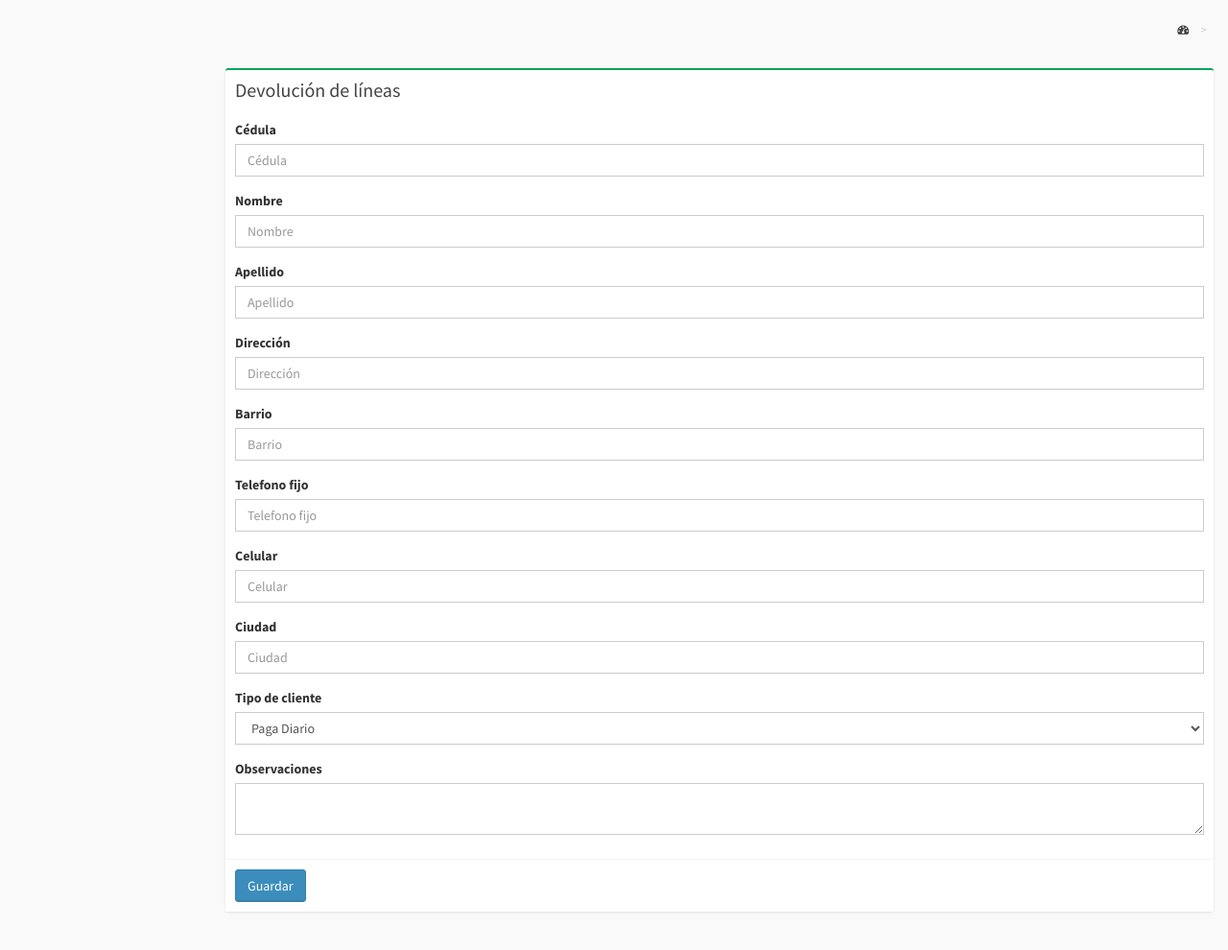
After one commit to eazapatao/motoros, a PHP site: template application/views/user/nuevo_devolucionlinea_view.php in a window 1280 px wide. The commit adds this page. Shown: the whole page at 96% size. Run offline with PHP 8.4, Linux system fonts and the light colour scheme; the template is opened without the code that fills it, so the values that code supplies are empty; some libraries are stand-ins or nearby versions.

Commit message:
devolucion de lineas

```diff
--- /dev/null
+++ b/application/views/user/nuevo_devolucionlinea_view.php
@@ -0,0 +1,83 @@
+<aside class="right-side">
+    <!-- Content Header (Page header) -->
+    <section class="content-header">
+        <h1>
+            <?= $menu?>
+            <small><?= $titulo?></small>
+        </h1>
+        <ol class="breadcrumb">
+            <li><a href="#"><i class="fa fa-dashboard"></i> <?= $menu?></a></li>
+            <li class="active"><?= $titulo?></li>
+        </ol>
+    </section>
+
+    <!-- Main content -->
+    <section class="content">
+
+        <div class="row">
+
+            <div class="col-lg-12">
+                <div class="box box-success">
+                    <div class="box-header">
+                        <h3 class="box-title">Devolución de líneas</h3>
+                    </div><!-- /.box-header -->
+                    <!-- form start -->
+                    <form action="<?= base_url()?>index.php/linea/devolucion_linea/" method="POST" enctype="multipart/form-data">
+                        <div class="box-body">
+                                <div class="form-group">
+                                    <label>Cédula</label>
+                                    <input type="text" class="form-control" id="cedula" name="cedula" placeholder="Cédula">
+                                </div>
+                                <div class="form-group">
+                                    <label>Nombre</label>
+                                    <input type="text" class="form-control" id="nombre" name="nombre" placeholder="Nombre">
+                                </div>
+                                <div class="form-group">
+                                    <label>Apellido</label>
+                                    <input type="text" class="form-control" id="apellido" name="apellido" placeholder="Apellido">
+                                </div>
+                                <div class="form-group">
+                                    <label>Dirección</label>
+                                    <input type="text" class="form-control" id="direccion" name="direccion" placeholder="Dirección">
+                                </div>
+                                <div class="form-group">
+                                    <label>Barrio</label>
+                                    <input type="text" class="form-control" id="barrio" name="barrio" placeholder="Barrio">
+                                </div>
+                                <div class="form-group">
+                                    <label>Telefono fijo</label>
+                                    <input type="text" class="form-control" id="telefono" name="telefono" placeholder="Telefono fijo">
+                                </div>
+                                <div class="form-group">
+                                    <label>Celular</label>
+                                    <input type="text" class="form-control" id="celular" name="celular" placeholder="Celular">
+                                </div>
+                            <div class="form-group">
+                                <label>Ciudad</label>
+                                <input type="text" class="form-control" id="ciudad" name="ciudad" placeholder="Ciudad">
+                            </div>
+                            <div class="form-group">
+                                <label>Tipo de cliente</label>
+
+                                <select class="form-control" id="tipo" name="tipo" placeholder="Tipo de cliente">
+                                    <option value="Paga Diario">Paga Diario</option>
+                                    <option value="Regular">Regular</option>
+                                </select>
+                            </div>
+                                <div class="form-group">
+                                    <label>Observaciones</label>
+                                    <textarea type="text" class="form-control" id="observaciones" name="observaciones"></textarea>
+                                </div>
+                        </div><!-- /.box-body -->
+
+                        <div class="box-footer">
+                            <button type="submit" class="btn btn-primary">Guardar</button>
+                        </div>
+                    </form>
+                </div>
+            </div>
+
+        </div>
+
+    </section><!-- /.content -->
+</aside><!-- /.right-side -->
--- a/application/views/user/nuevo_historial_view.php
+++ b/application/views/user/nuevo_historial_view.php
@@ -48,6 +48,8 @@
                                     <?php }?>
                                 </select>
                             </div>
+                            <input type="hidden" name="fechainicio" id="fechainicio" value="<?php echo date("d/m/y"); ?>" readonly="true">
+                            <input type="hidden" name="estado" id="estado" value="Activo" readonly="true">
 
                         </div><!-- /.box-body -->
 
```
Also changed, not shown: application/controllers/linea.php (+12 -0 lines), application/models/linea_model.php (+14 -6 lines), application/views/user/devolucion_linea_view.php (deleted, +0 -53 lines).
